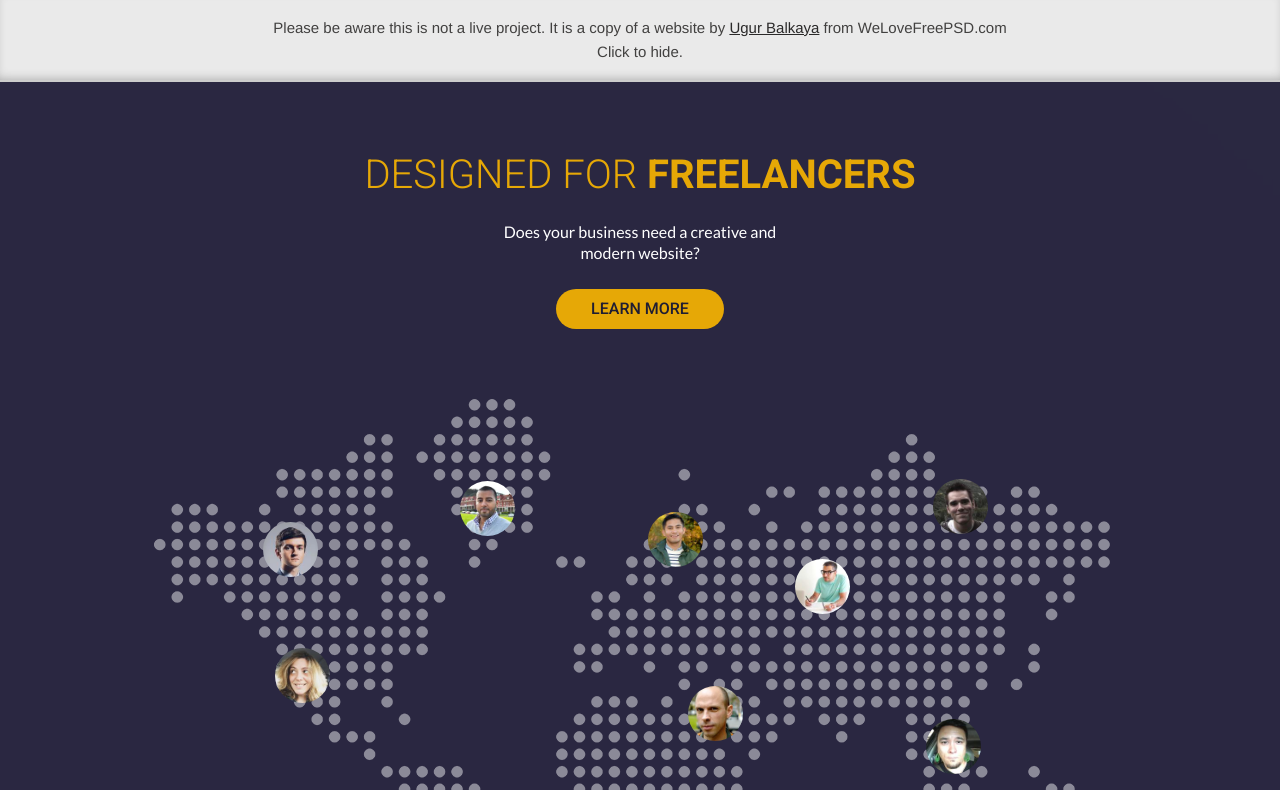
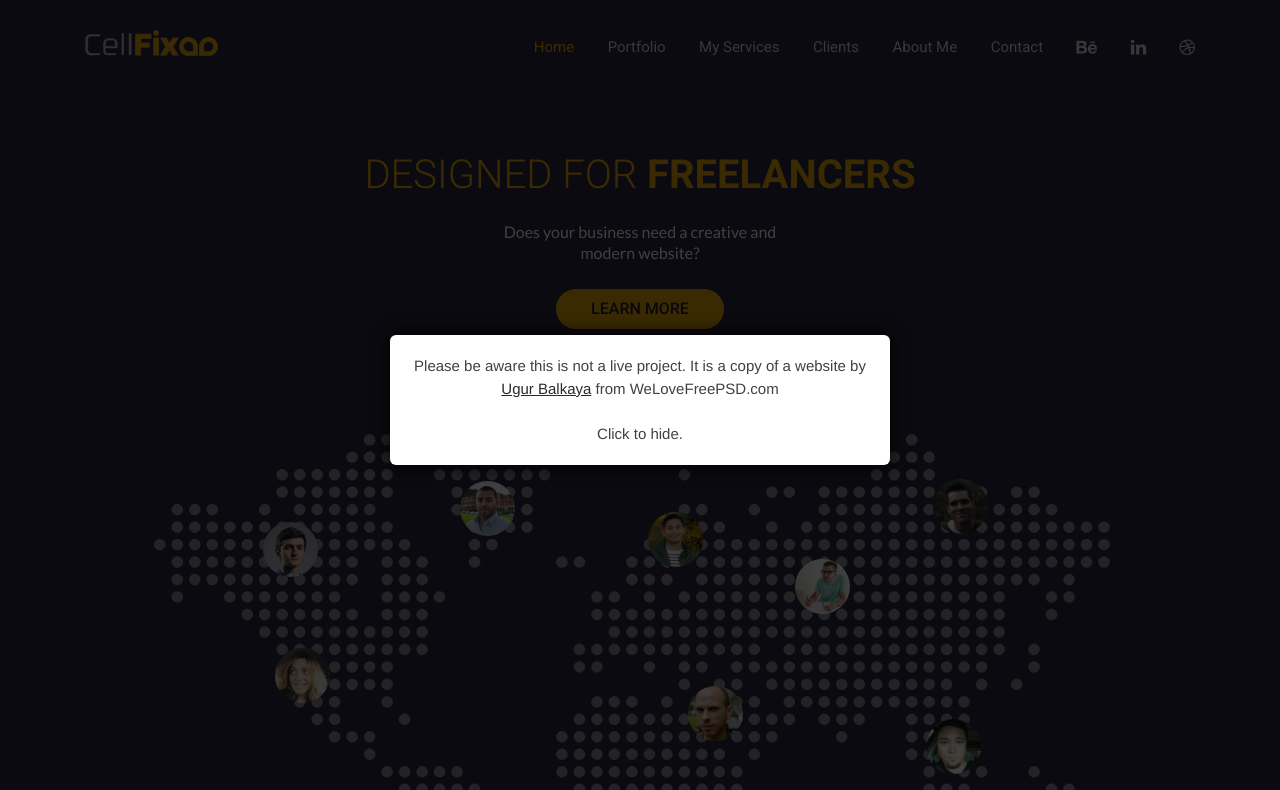
Before and after one commit to Markshall/Design-FreelanceDesigner, a plain HTML site: page index.html in a window 1280 px wide. Shown: the top 790 px of the page. Drawn offline with nearby package versions, Linux system fonts and the light colour scheme; files whose address does not match are found by name.

Commit message:
Update disclaimer design

```diff
--- a/index.html
+++ b/index.html
@@ -28,8 +28,8 @@
 	</head>
 
 	<body ontouchstart="">
-		<div class="design-disclaimer" onclick="javascript:this.style.display='none';" style="box-sizing:border-box;top:0;left:0;position:fixed;width:100%;z-index:30;background-color: #eaeaea;text-align: center;padding: 16px;border-bottom: 2px solid #ccc;box-shadow: inset 0 -5px 11px -5px rgba(0,0,0,.3);font: 400 15px/1.6 'Helvetica Neue', Helvetica, Arial, sans-serif;color: #424140;cursor: pointer;">
-			Please be aware this is not a live project. It is a copy of a website by <a href="http://www.welovefreepsd.com/downloads/freelancer-web-design/" target="_blank" style="color: #2b2a2a;text-decoration: underline;">Ugur Balkaya</a> from WeLoveFreePSD.com<br />Click to hide.
+		<div class="design-disclaimer__overlay" id="design-disclaimer__overlay" onclick="javascript:document.getElementById('design-disclaimer').style.display=document.getElementById('design-disclaimer__overlay').style.display='none';" style="display:block;content:'';background-color:rgba(0,0,0,.75);width:100%;position:fixed;top:0;left:0;right:0;z-index:9998;bottom:0;"></div><div class="design-disclaimer" id="design-disclaimer" onclick="javascript:document.getElementById('design-disclaimer').style.display=document.getElementById('design-disclaimer__overlay').style.display='none';" style="box-sizing:border-box;z-index:9999;font:400 15px/1.6 'Helvetica Neue', Helvetica, Arial, sans-serif;color:#424140;cursor:pointer;position:fixed;top:50%;line-height:1.5;left:50%;transform:translate(-50%,-50%);background-color:#fff;text-align:center;min-width:330px;max-width:500px;box-shadow:0 0 17px 3px rgba(0,0,0,.7);border-radius:6px;padding:20px;">
+			Please be aware this is not a live project. It is a copy of a website by <a href="http://www.welovefreepsd.com/downloads/freelancer-web-design/" target="_blank" style="color: #2b2a2a;text-decoration: underline;">Ugur Balkaya</a> from WeLoveFreePSD.com<br /><br />Click to hide.
 		</div>
 		<header>
 			<div class="container">
```
